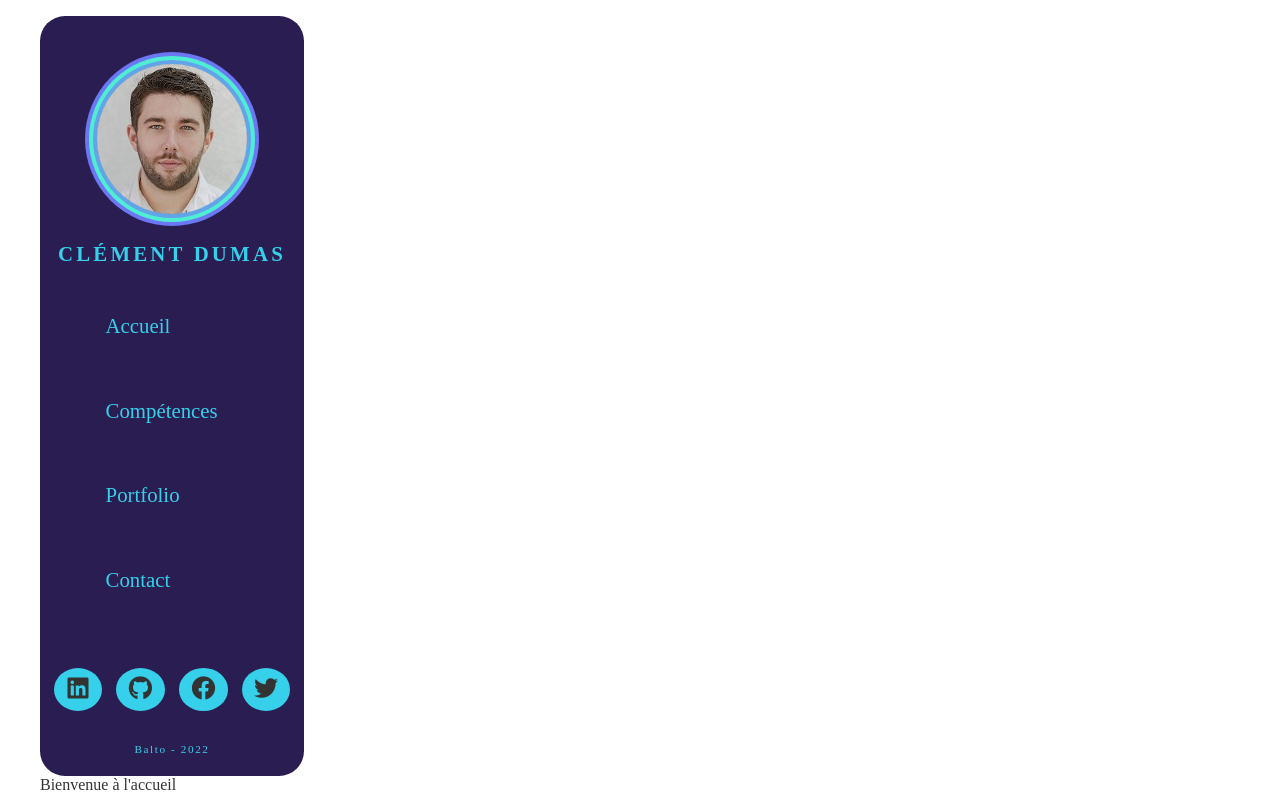
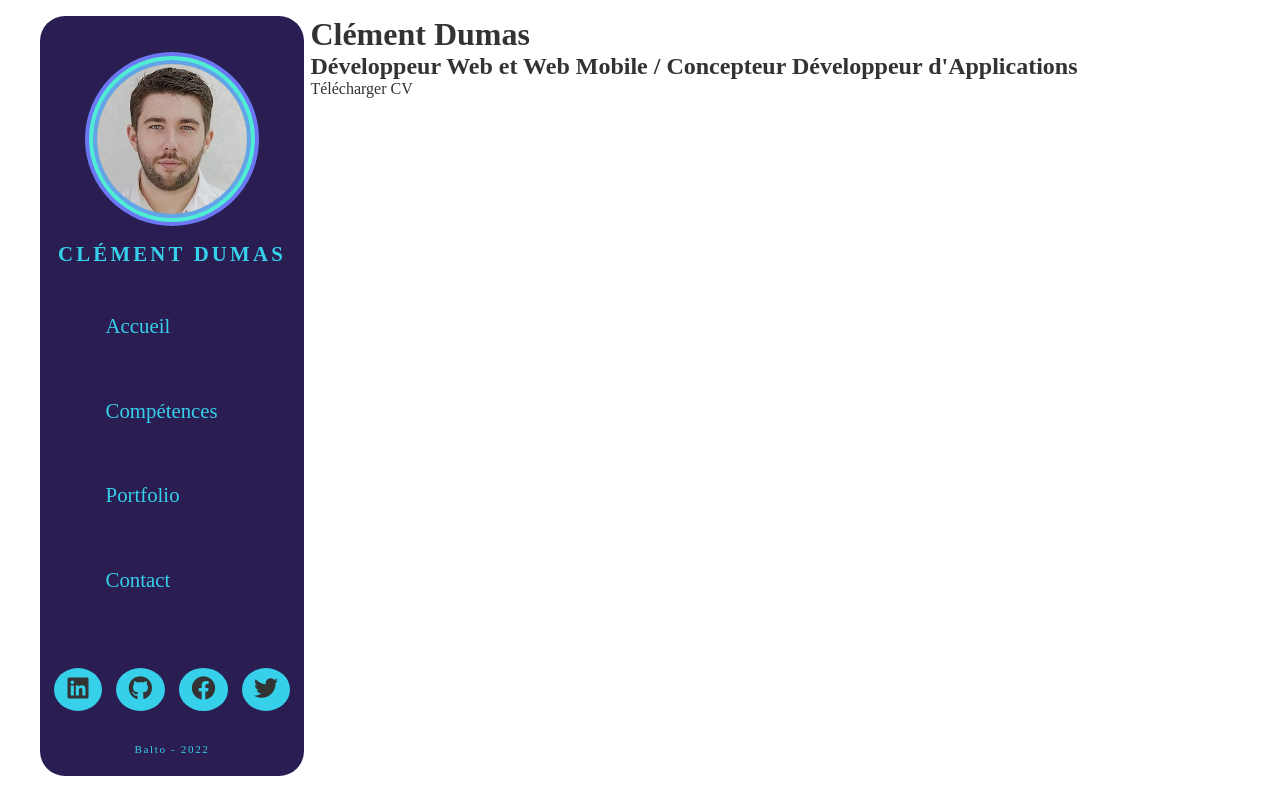
Before and after one commit to BaltoClem/CV_React, a React (Create React App) app: page / in a window 1280 px wide. Built offline with nearby package versions, Linux system fonts and the light colour scheme; some icons are missing; a web font is replaced by a local one; what lord-icon-element would draw is missing.

Commit message:
Mise en page page d'accueil

```diff
--- a/src/pages/Home.js
+++ b/src/pages/Home.js
@@ -3,9 +3,17 @@ import Navigation from '../components/Navigation';
 
 const Home = () => {
     return (
-        <div>
+        <div className="home">
             <Navigation />
-            Bienvenue à l'accueil
+            <div className="homeContent">
+                <div className="content">
+                    <h1>Clément Dumas</h1>
+                    <h2>Développeur Web et Web Mobile / Concepteur Développeur d'Applications</h2>
+                    <div className="pdf">
+                        <a href="./media/CV.pdf" target="_blank">Télécharger CV</a>
+                    </div>
+                </div>
+            </div>
         </div>
     );
 };
```
